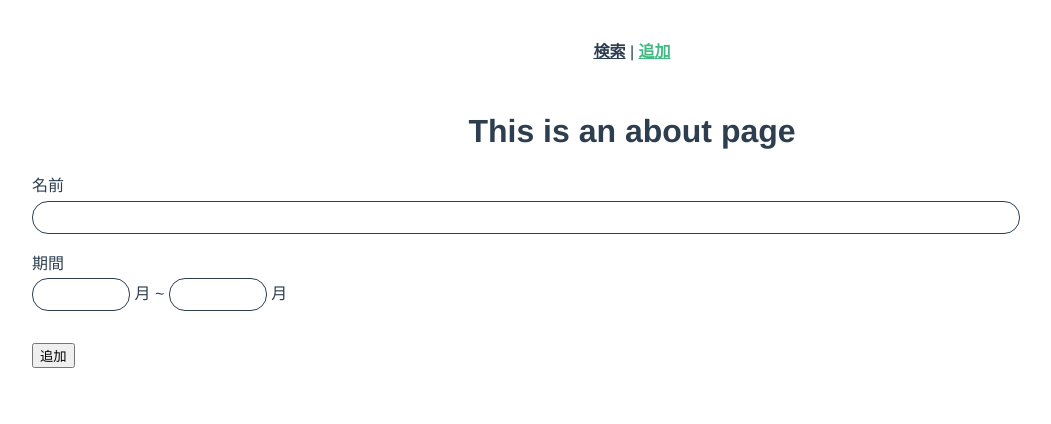
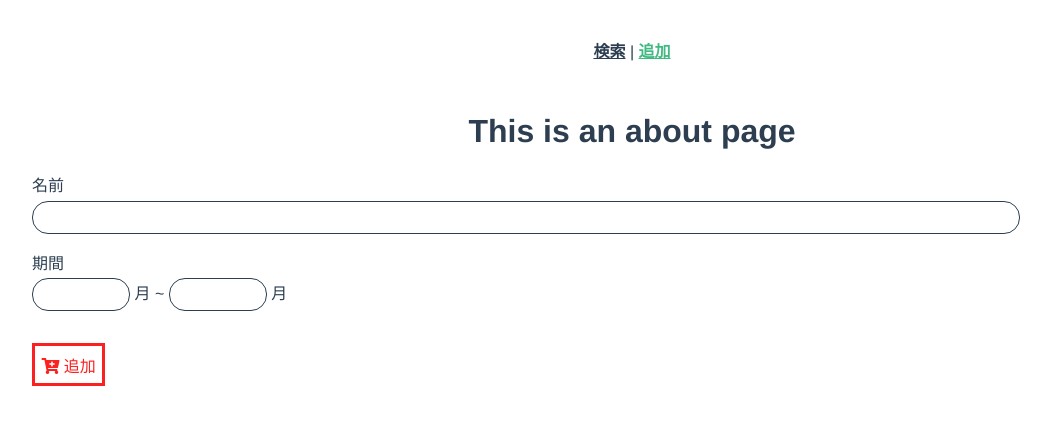
Before and after one commit to n-ohama/yasai, a Vue app: page /add in a window 1280 px wide. Shown: the top 424 px of the page, without its empty margins (8-1059 px from the left). Built offline with nearby package versions, Linux system fonts and the light colour scheme.

Commit message:
追加ボタンの修正

```diff
--- a/public/index.html
+++ b/public/index.html
@@ -3,7 +3,8 @@
   <head>
     <meta charset="utf-8">
     <meta http-equiv="X-UA-Compatible" content="IE=edge">
-    <link href="//maxcdn.bootstrapcdn.com/font-awesome/4.1.0/css/font-awesome.min.css" rel="stylesheet">
+    <!-- <link href="//maxcdn.bootstrapcdn.com/font-awesome/4.1.0/css/font-awesome.min.css" rel="stylesheet"> -->
+    <link rel="stylesheet" href="https://use.fontawesome.com/releases/v5.6.3/css/all.css">
     <!-- <meta name="viewport" content="width=device-width,initial-scale=1.0"> -->
     <!-- <meta name="viewport" content="width=device-width,initial-scale=1.0,minimum-scale=1.0"> -->
     <meta name="viewport" content="width=device-width,initial-scale=1.0,minimum-scale=1.0,maximum-scale=1.0,user-scalable=no">
--- a/src/App.vue
+++ b/src/App.vue
@@ -29,4 +29,10 @@
 #nav a.router-link-exact-active {
   color: #42b983;
 }
+
+.search > .spBtn, .addArea > .spBtn {
+  color: #FC2121; text-decoration: none; margin-left: 1rem; display: inline-block;
+  padding: .4rem; border: 3px solid;
+}
+.addArea > .spBtn { margin-left: 0; margin-top: 2rem; }
 </style>
--- a/src/views/AddYasai.vue
+++ b/src/views/AddYasai.vue
@@ -15,7 +15,7 @@
         <input type="number" v-model="first"> 月 ~ <input type="number" v-model="end"> 月
       </div>
 
-      <button @click="addYasai">追加</button>
+      <a class="spBtn" href="#" @click="addYasai"><i class="fas fa-cart-plus"></i> 追加</a>
     </div>
   </div>
 </template>
--- a/src/views/Home.vue
+++ b/src/views/Home.vue
@@ -9,7 +9,7 @@
     <label for="search">名前で検索</label>
     <div class="search">
       <input type="text" id="search" v-model="searchWord">
-      <a href="#" @click="search"><i class="fa fa-search"></i> Search</a>
+      <a href="#" @click="search" class="spBtn"><i class="fa fa-search"></i> Search</a>
     </div>
     <!-- 検索結果エリア -->
     <div class="resultArea" v-show="getVuexResult.name && !isError">
@@ -85,7 +85,6 @@ ul { list-style-type: none; padding: 0; }
 li { display: inline-block; margin: 0 10px; }
 a { color: #42b983; }
 .home > label { display: block; margin-bottom: 1rem; font-weight: bold; }
-.search > a { color: #FC2121; text-decoration: none; margin-left: 1rem; display: inline-block; padding: .4rem; border: 3px solid;}
 #search { padding: .5rem; border: 1px solid #2c3e50; outline: none; border-radius: .8rem; }
 #search:focus { border-color: #42b983; }
 
```
